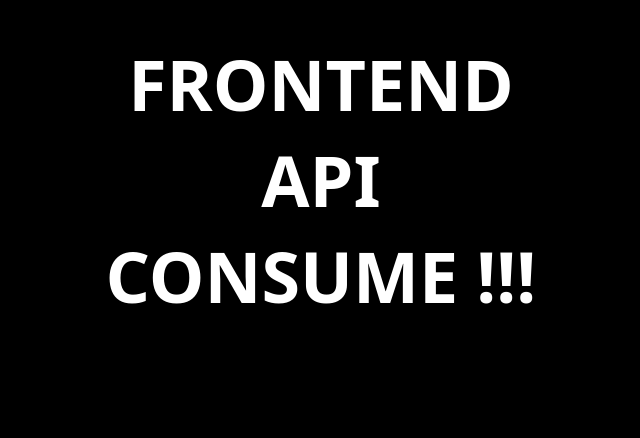
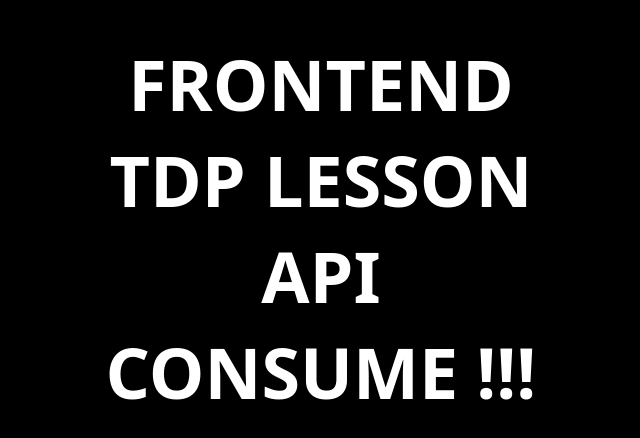
Before and after one commit to adreansyah/Nodejs-API, a website: page public/index.html in a window 1280 px wide. Shown: the part 364-802 px from the top of the page, without its empty margins (319-959 px from the left). Drawn offline with Linux system fonts and the light colour scheme.

Commit message:
add new service for lesson TDP

```diff
--- a/index.js
+++ b/index.js
@@ -6,6 +6,7 @@ const authRouter = require('./routes/auth-router');
 const movieRouter = require('./routes/movie-router');
 const credentials = require('./routes/users-credential-router');
 const menus = require('./routes/menu-router');
+const transportasi = require('./routes/transportasi-router');
 const app = express();
 const apiPort = 12000;
 app.use(bodyParser.urlencoded({ extended: true }));
@@ -19,4 +20,5 @@ app.use('/api', authRouter);
 app.use('/api', movieRouter);
 app.use('/api', credentials);
 app.use('/api', menus);
+app.use('/api', transportasi);
 app.listen(apiPort, () => console.log(`Server running on port ${apiPort}`));
--- a/public/index.html
+++ b/public/index.html
@@ -23,7 +23,7 @@
 
 <body>
     <noscript>You need to enable JavaScript to run this app.</noscript>
-    <div id="root">FRONTEND API CONSUME !!!</div>
+    <div id="root">FRONTEND TDP LESSON API CONSUME !!!</div>
 </body>
 
 </html>
```
Also changed, not shown: 1 other file.
